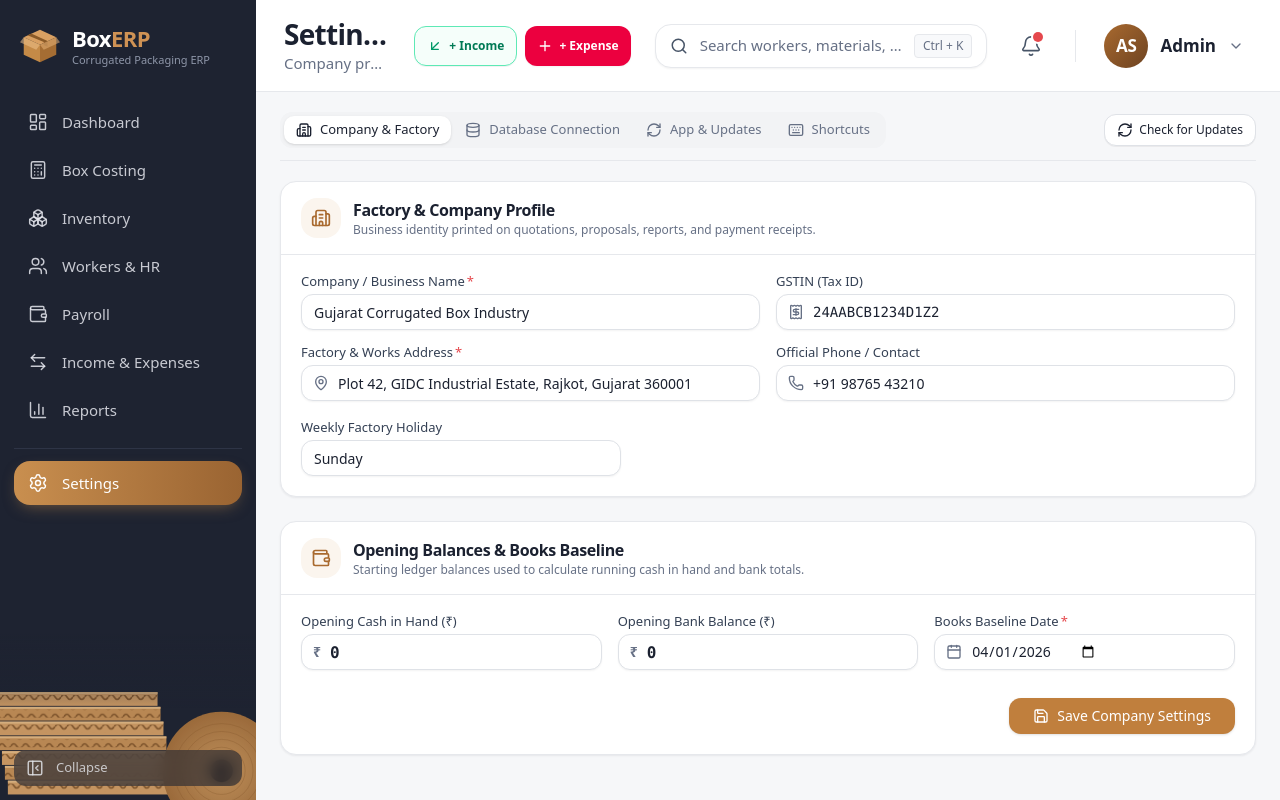
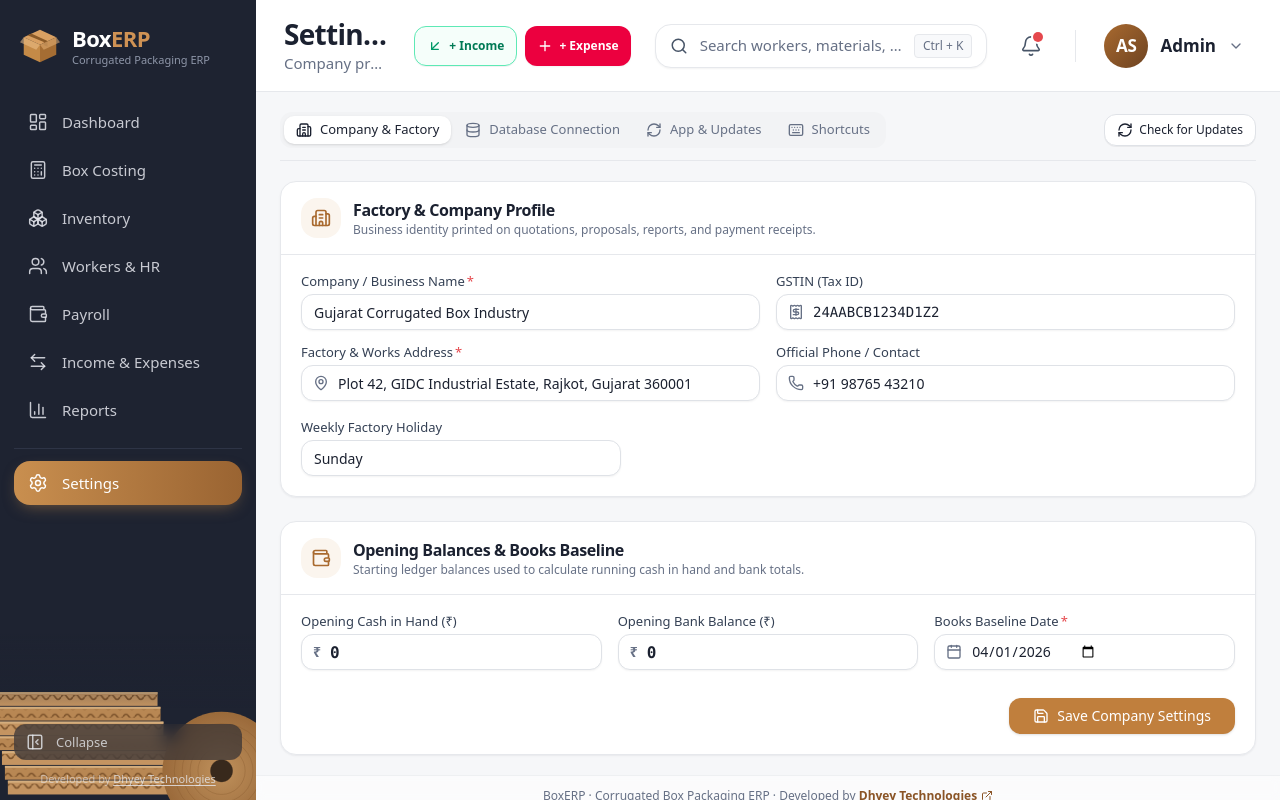
Before and after one commit to milanvananidev/box-erp, a React (Vite) app: page /settings in a window 1280 px wide. Built offline with nearby package versions, Linux system fonts and the light colour scheme.

Commit message:
feat(ui): add 'Developed by Dhyey Technologies' with link in app footer and sidebar

```diff
--- a/src/components/layout/AppShell.tsx
+++ b/src/components/layout/AppShell.tsx
@@ -1,5 +1,6 @@
 import { Suspense } from "react";
 import { Link, Outlet, useNavigate } from "react-router-dom";
+import { ExternalLink } from "lucide-react";
 import { dataSource } from "@/lib/env";
 import { useDbStatus } from "@/features/settings/api";
 import { Sidebar } from "./Sidebar";
@@ -49,14 +50,25 @@ export function AppShell() {
       <div className="flex min-w-0 flex-1 flex-col">
         <Topbar />
         <DbBanner />
-        <main className="flex-1 overflow-y-auto">
-          <div className="mx-auto w-full max-w-[1680px] px-5 py-5 xl:px-6">
+        <main className="flex-1 overflow-y-auto flex flex-col justify-between">
+          <div className="mx-auto w-full max-w-[1680px] px-5 py-5 xl:px-6 flex-1">
             <ErrorBoundary>
               <Suspense fallback={<PageLoader />}>
                 <Outlet />
               </Suspense>
             </ErrorBoundary>
           </div>
+          <footer className="no-print mt-auto border-t border-border/60 bg-card/50 px-7 py-3 text-center text-xs text-muted-foreground backdrop-blur-xs">
+            <span>BoxERP · Corrugated Box Packaging ERP · Developed by </span>
+            <a
+              href="https://www.dhyeytechnologies.in/"
+              target="_blank"
+              rel="noreferrer"
+              className="font-semibold text-brand-700 hover:text-brand-800 hover:underline transition-colors cursor-pointer inline-flex items-center gap-1"
+            >
+              Dhyey Technologies <ExternalLink className="size-3 inline" />
+            </a>
+          </footer>
         </main>
       </div>
       <CommandPalette />
--- a/src/components/layout/Sidebar.tsx
+++ b/src/components/layout/Sidebar.tsx
@@ -93,6 +93,19 @@ export function Sidebar() {
             {!collapsed && "Collapse"}
           </button>
         </Hint>
+        {!collapsed && (
+          <div className="mt-3 text-center text-[11px] text-sidebar-foreground/60 leading-tight">
+            Developed by{" "}
+            <a
+              href="https://www.dhyeytechnologies.in/"
+              target="_blank"
+              rel="noreferrer"
+              className="font-medium text-sidebar-foreground/80 hover:text-white underline underline-offset-2 transition-colors cursor-pointer"
+            >
+              Dhyey Technologies
+            </a>
+          </div>
+        )}
       </div>
     </aside>
   );
--- a/src/features/settings/components/AppUpdatesView.tsx
+++ b/src/features/settings/components/AppUpdatesView.tsx
@@ -257,9 +257,19 @@ export function AppUpdatesView({
             </div>
           )}
 
-          {/* GitHub Repo Link Footer */}
-          <div className="flex items-center justify-between pt-2 border-t border-border text-xs text-muted-foreground">
-            <span>Repository: {REPO_OWNER}/{REPO_NAME}</span>
+          {/* Footer Info */}
+          <div className="flex flex-col sm:flex-row sm:items-center justify-between gap-2 pt-2 border-t border-border text-xs text-muted-foreground">
+            <span>
+              Developed by{" "}
+              <a
+                href="https://www.dhyeytechnologies.in/"
+                target="_blank"
+                rel="noreferrer"
+                className="font-semibold text-brand-700 hover:text-brand-800 hover:underline transition-colors cursor-pointer"
+              >
+                Dhyey Technologies
+              </a>
+            </span>
             <a
               href={GITHUB_RELEASES_URL}
               target="_blank"
```
